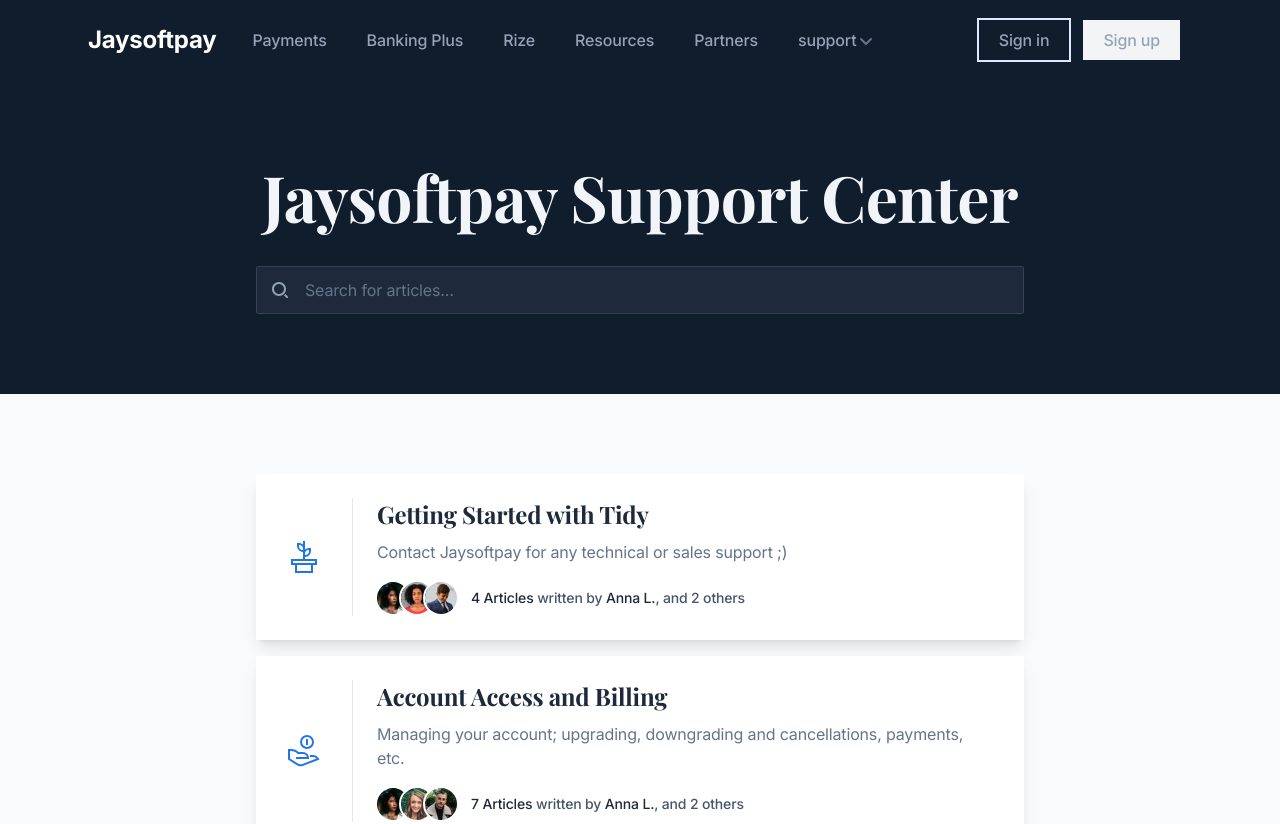
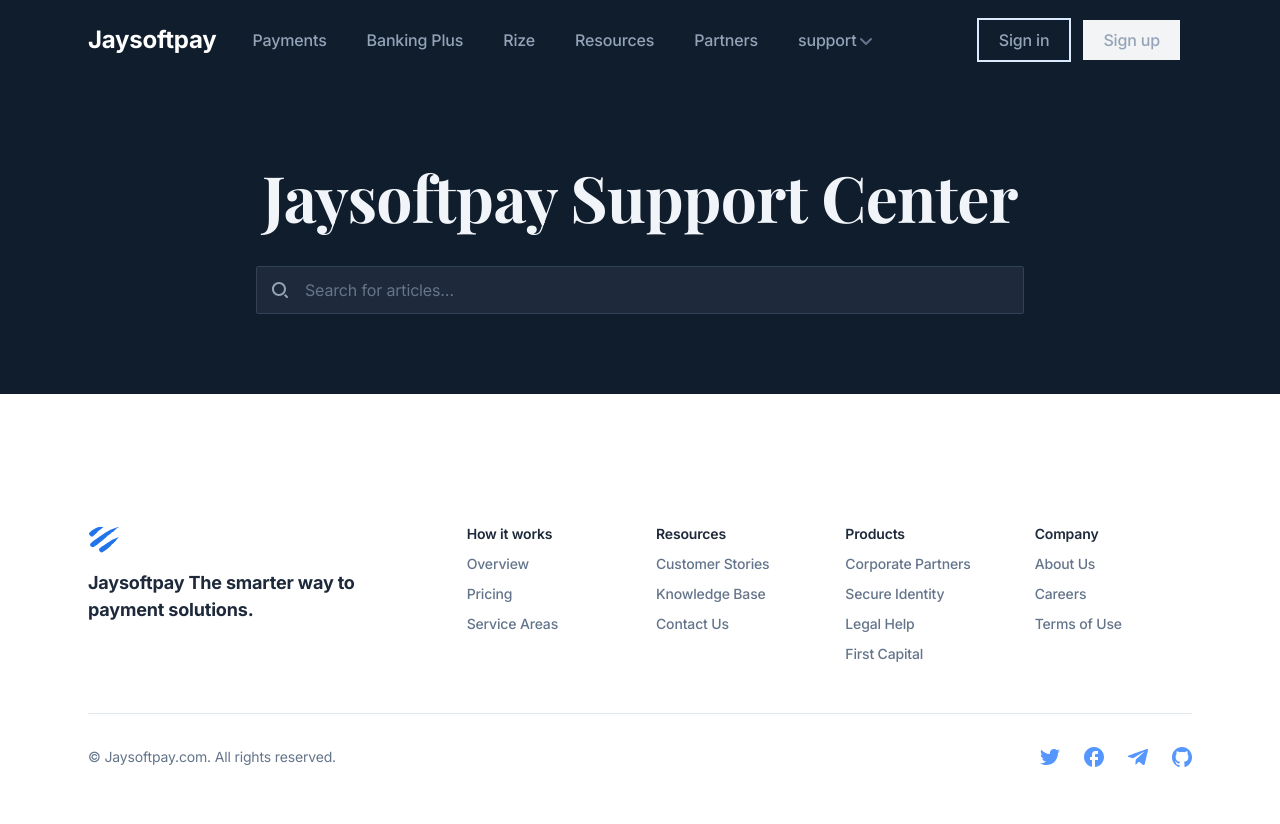
Before and after one commit to gideon-george/jaysoftpay, a Vue app: page /support in a window 1280 px wide. Shown: the top 824 px of the page. After the commit the page ends 800 px from the top, so only its background shows below. Built offline with nearby package versions, Linux system fonts and the light colour scheme; a web font is replaced by a local one.

Commit message:
Support twerk

```diff
--- a/src/pages/Support.vue
+++ b/src/pages/Support.vue
@@ -9,7 +9,7 @@
 
       <!-- Page sections -->
       <SupportHero />
-      <SupportContent />
+
 
     </main>
 
@@ -22,7 +22,6 @@
 <script>
 import Header from '../partials/Header.vue'
 import SupportHero from '../partials/SupportHero.vue'
-import SupportContent from '../partials/SupportContent.vue'
 import Footer from '../partials/Footer.vue'
 
 export default {
@@ -30,7 +29,6 @@
   components: {
     Header,
     SupportHero,
-    SupportContent,
     Footer,
   },
 }
```
